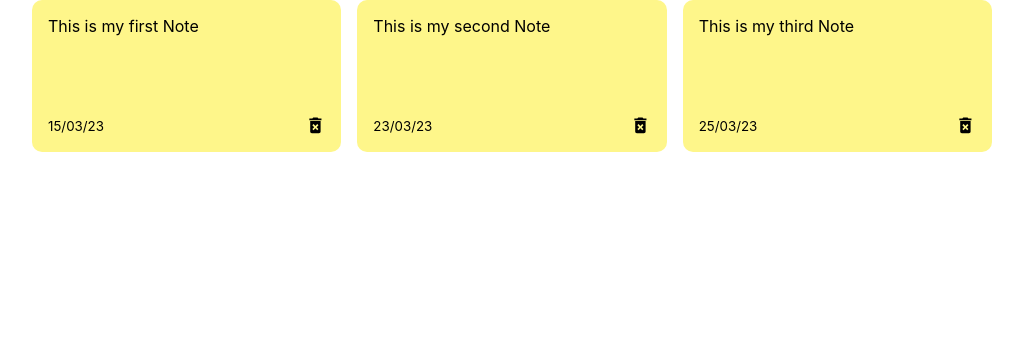
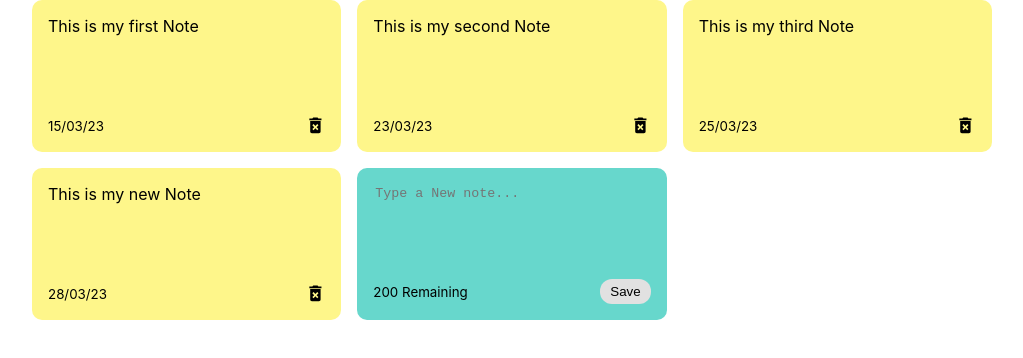
Before and after one commit to iamartyaa/todo-list, a React (Create React App) app: page / in a window 1280 px wide. Shown: the top 358 px of the page, without its empty margins (128-1151 px from the left). Built offline with nearby package versions, Linux system fonts and the light colour scheme; the HTML template or start-up script is replaced by a standard one.

Commit message:
Add AddNote functionality

```diff
--- a/src/App.js
+++ b/src/App.js
@@ -19,6 +19,11 @@
       id: nanoid(),
       text: 'This is my third Note',
       date: '25/03/23',
+    },
+    {
+      id: nanoid(),
+      text: 'This is my new Note',
+      date: '28/03/23',
     }
   ]);
 
--- /dev/null
+++ b/src/components/AddNote.js
@@ -0,0 +1,15 @@
+const AddNote = () => {
+    return (
+        <div className="note new">
+            <textarea rows='5' cols='8' placeholder="Type a New note...">
+
+            </textarea>
+            <div className="note-footer">
+                <small>200 Remaining</small>
+                <button className="save">Save</button>
+            </div>
+        </div>
+    )
+}
+
+export default AddNote;
--- a/src/components/NotesList.js
+++ b/src/components/NotesList.js
@@ -1,3 +1,4 @@
+import AddNote from "./AddNote";
 import Note from "./Note";
 
 const NotesList = ({ notes }) => {
@@ -6,6 +7,8 @@
             {notes.map((note) => (
                 <Note id={note.id} text={note.text} date={note.date} />
             ))}
+
+            <AddNote />
         </div>
     );
 }
--- a/src/index.css
+++ b/src/index.css
@@ -12,7 +12,7 @@
     monospace;
 }
 
-.container{
+.container {
   max-width: 960px;
   margin-left: auto;
   margin-right: auto;
@@ -20,10 +20,36 @@
   padding-left: 15px;
 }
 
-.notes-list{
+.notes-list {
   display: grid;
   grid-gap: 1rem;
-  grid-template-columns: repeat(auto-fit,minmax(250px,1fr));
+  grid-template-columns: repeat(auto-fit, minmax(250px, 1fr));
+}
+
+.note.new {
+  background-color: #67d7cc;
+}
+
+textarea {
+  border: none;
+  resize: none;
+  background-color: #67d7cc;
+}
+
+textarea:focus {
+  outline: none;
+}
+
+.save {
+  background-color: #e1e1e1;
+  border: none;
+  border-radius: 12px;
+  padding: 5px 10px 5px 10px;
+}
+
+.save:hover {
+  background-color: #ededed;
+  cursor: pointer;
 }
 
 .note {
@@ -36,7 +62,7 @@
   justify-content: space-between;
 }
 
-.note-footer{
+.note-footer {
   display: flex;
   align-items: center;
   justify-content: space-between;
```
